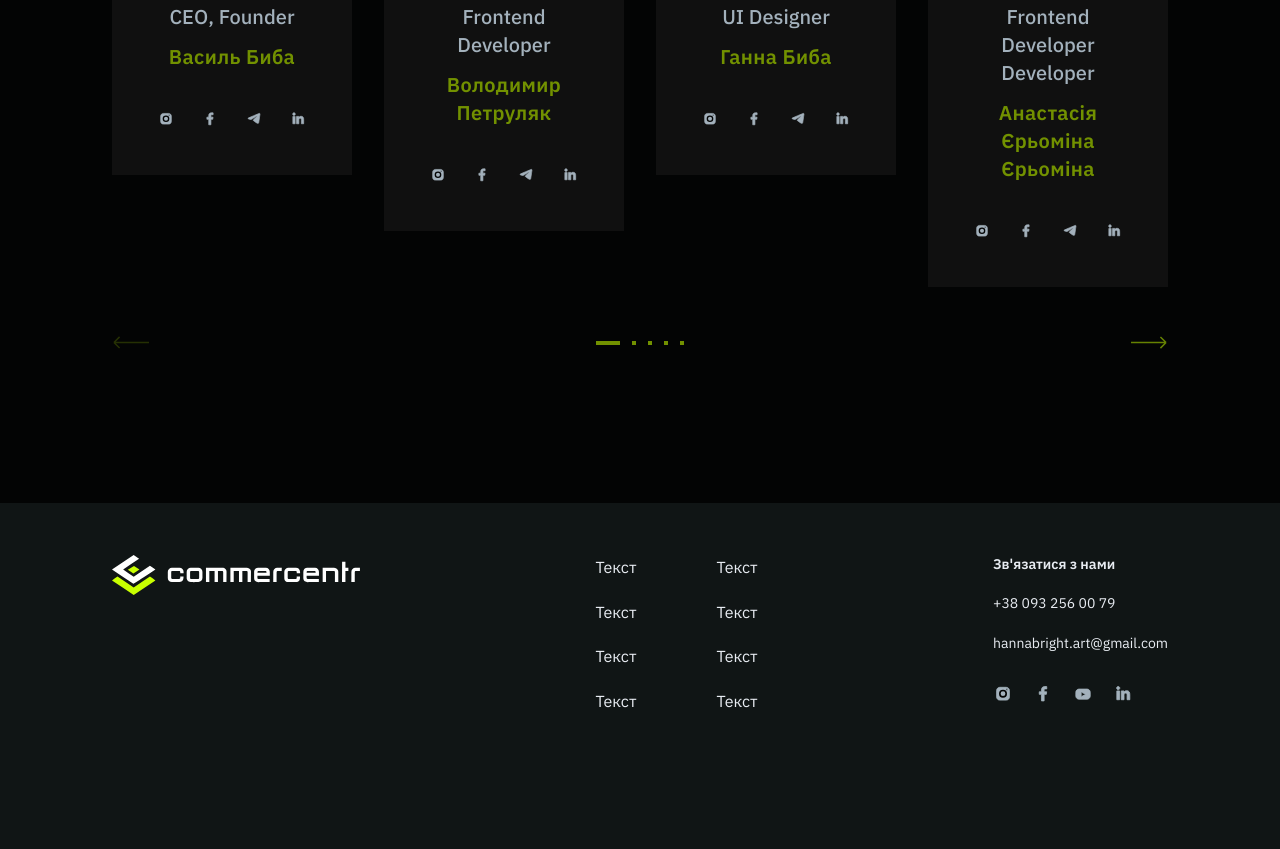
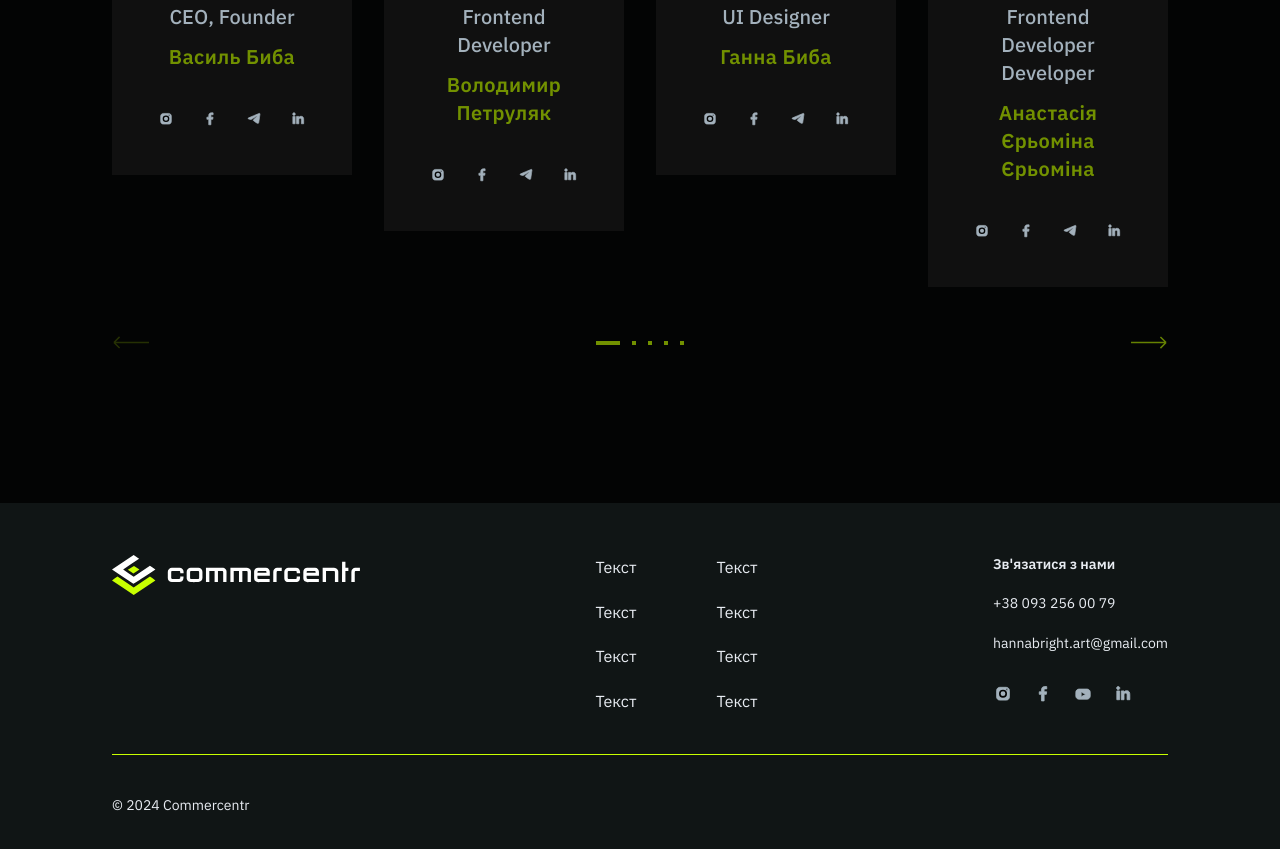
Before and after one commit to AsyaYeromina/commercentr, a website built with Parcel: page src/index.html in a window 1280 px wide. Shown: the part 8617-9466 px from the top of the page. Before the commit the page ends 9383 px from the top, so only its background shows below. Built offline with nearby package versions, Linux system fonts and the light colour scheme; a web font is replaced by a local one.

Commit message:
add copyright; add link to checkbox

```diff
--- a/src/css/styles.css
+++ b/src/css/styles.css
@@ -798,8 +798,12 @@ main {
   margin-bottom: 24px;
 }
 
-.form-checkbox-description {
-  font-size: 16px;
+.form-checkbox-link {
+  color: var(--color-system-blue);
+}
+
+.form-checkbox-link:hover {
+  text-decoration: underline;
 }
 
 .form-input:required ~ .form-label::after,
@@ -924,11 +928,23 @@ main {
   flex-shrink: 0;
 }
 
-.footer-container {
+.footer-content {
   display: flex;
   flex-direction: row;
   justify-content: space-between;
   gap: 56px;
+  padding-bottom: 40px;
+  border-bottom: 0.5px solid var(--color-primary-light100);
+}
+
+.footer-copyright {
+  margin-top: 40px;
+  display: block;
+  color: var(--color-grey-10);
+  font-size: 14px;
+  font-style: normal;
+  font-weight: 400;
+  line-height: 150%;
 }
 
 .footer-menu {
--- a/src/index.html
+++ b/src/index.html
@@ -603,7 +603,9 @@
                       required
                       checked
                     >
-                    <label for="agree" class="form-label form-checkbox-label">Погоджуєтесь на умови співпраці:</label>
+                    <label for="agree" class="form-label form-checkbox-label">Погоджуєтесь на
+                      <a href="#" target="_blank" rel="noopener noreferrer" class="form-checkbox-link" aria-label="Посилання на умови у новій вкладці"> умови співпраці</a>
+                    </label>
                   </div>
                   <button type="submit" class="button button--large form-button">
                     Отримати консультацію
@@ -1177,7 +1179,7 @@
       <!-- Footer -->
       <footer class="footer">
         <div class="container">
-          <div class="footer-container">
+          <div class="footer-content">
             <a href="#" class="footer-logo" aria-label="Посилиння на головну сторінку сайту">
               <svg xmlns="http://www.w3.org/2000/svg" width="248" height="40" viewBox="0 0 248 40" fill="none" alt="Company logo">
                 <path d="M0.000427246 14.5137C7.33969 9.58782 14.3484 4.89333 21.6546 0.000488281C23.3075 1.15758 25.0267 2.28161 27.0764 3.73624C21.7207 7.33975 16.5964 10.811 11.1746 14.4476C14.8112 16.9601 18.1833 19.3404 21.6876 21.7538C27.1094 18.1172 32.4651 14.5137 37.92 10.8441C39.6721 11.9681 41.3912 13.1252 43.4079 14.4476C39.3415 17.1916 35.5397 19.7372 31.7047 22.3158C28.8616 24.2002 21.5554 28.8286 21.5554 28.8286C21.5554 28.8286 21.5884 28.9278 20.5966 28.2666C13.8525 23.7043 7.07521 19.2082 0.000427246 14.5137Z" fill="white"/>
@@ -1262,6 +1264,7 @@
               </ul>
             </div>
           </div>
+          <span class="footer-copyright">© 2024 Commercentr</span>
         </div>
       </footer>
     </div>
```
